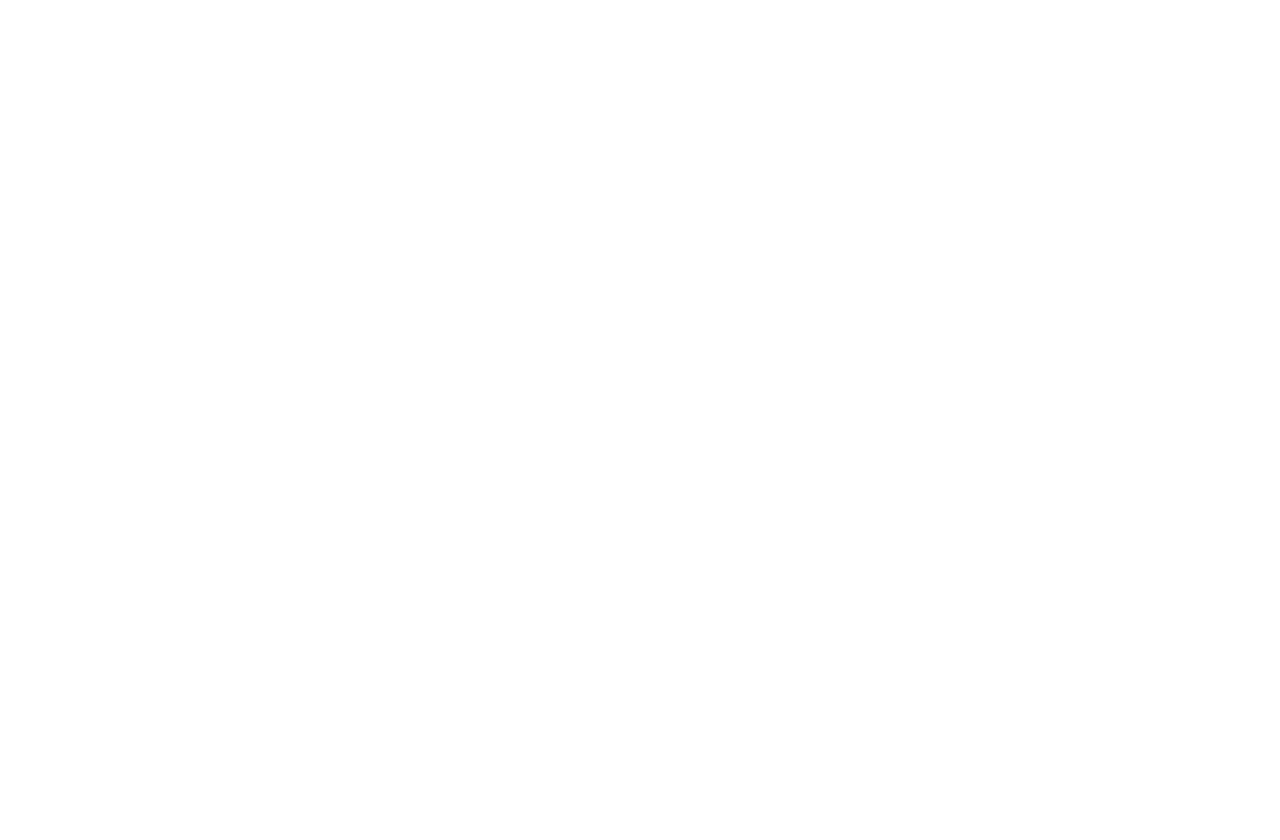
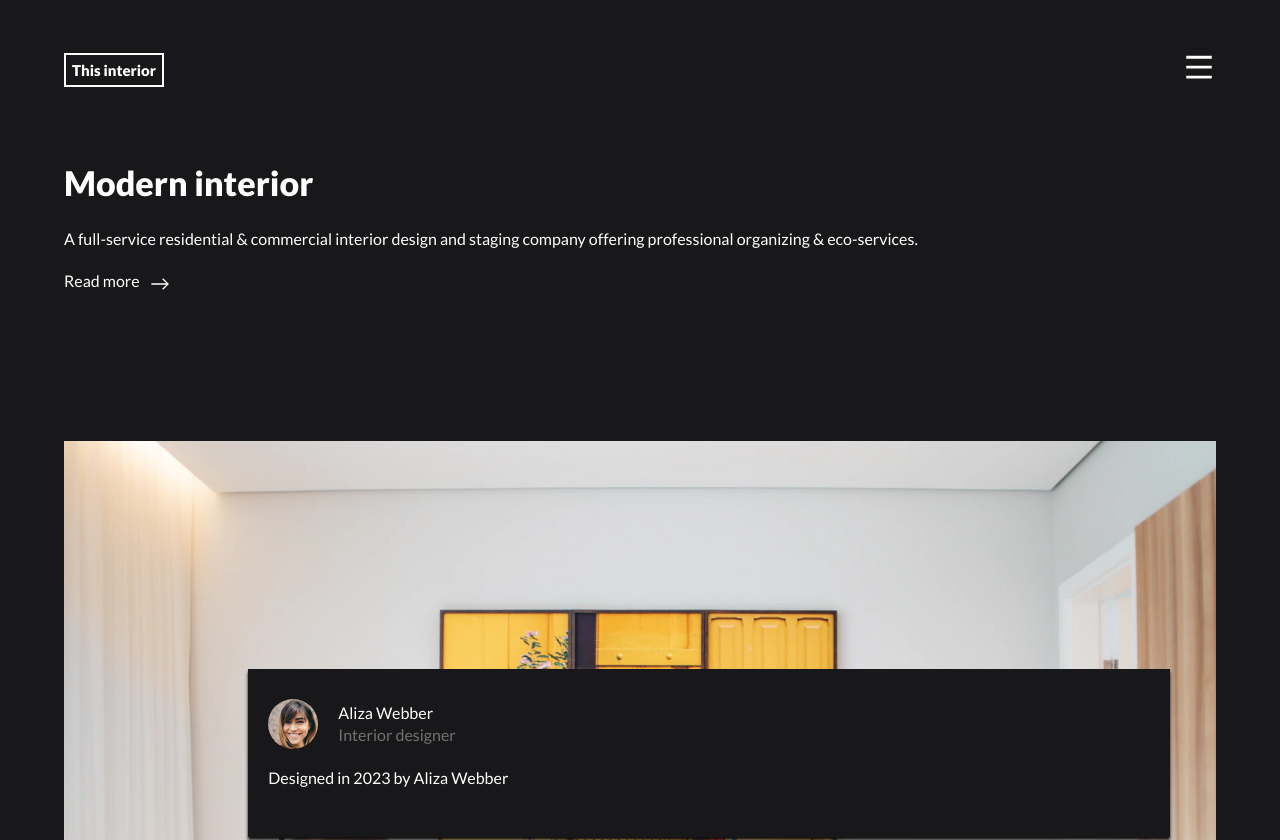
Before and after one commit to pjcode96/interior-consultant, a plain HTML site: page index.html in a window 1280 px wide. Shown: the top 840 px of the page. Before the commit the page ends 800 px from the top, so only its background shows below. Drawn offline with Linux system fonts and the light colour scheme.

Commit message:
added skeleton

```diff
--- a/index.html
+++ b/index.html
@@ -5,10 +5,62 @@
     <meta charset="UTF-8">
     <meta name="viewport" content="width=device-width, initial-scale=1.0">
     <title>Document</title>
+    <link rel="stylesheet" href="./styles/styles.css">
 </head>
 
 <body>
+    <header class="header container">
+        <h1 class="header__title">This interior</h1>
+        <a href="header__menu-icon">
+            <svg width="3.4rem" height="3.44rem" viewBox="0 0 24 24" xmlns="http://www.w3.org/2000/svg">
+                <path fill="#FFF" d="M3 4h18v2H3V4Zm0 7h18v2H3v-2Zm0 7h18v2H3v-2Z" />
+            </svg>
+        </a>
+        <nav class="header__navigation">
+            <a href="#" class="header__navigation__link">Home</a>
+            <a href="#" class="header__navigation__link">Collection</a>
+            <a href="#" class="header__navigation__link">About</a>
+            <a href="#" class="header__navigation__link">Contact</a>
+        </nav>
+    </header>
 
+    <main class="description-container container">
+        <div class="description">
+            <h2 class="description__title">Modern interior</h2>
+            <p class="description__text">
+                A full-service residential & commercial interior design and staging company offering professional
+                organizing
+                & eco-services.
+            </p>
+            <a href="#" class="description__read-more">Read more
+                <svg class="description__read-more-arrow" width="2rem" height="2rem" viewBox="0 0 15 15"
+                    xmlns="http://www.w3.org/2000/svg">
+                    <path fill="#ffffff" fill-rule="evenodd"
+                        d="M9.854 3.146L14.207 7.5l-4.353 4.354l-.708-.708L12.293 8H1V7h11.293L9.146 3.854l.708-.708Z"
+                        clip-rule="evenodd" />
+                </svg>
+            </a>
+        </div>
+        <div class="card-container">
+            <img src="./images/photo1.png" alt="Interior design">
+
+            <div class="card">
+                <div class="card__header">
+                    <img src="./images/photo2.png" alt="Aliza Webber's picture" class="card__picture">
+                    <div class="card__designer-description">
+                        <p class="designer__name">Aliza Webber</p>
+                        <p class="designer__category">Interior designer</p>
+                    </div>
+                </div>
+                <p class="card__description">
+                    Designed in 2023 by Aliza Webber
+                </p>
+            </div>
+        </div>
+    </main>
+    <footer class="footer">
+        <p class="footer__text"></p>
+    </footer>
 </body>
 
 </html>
--- a/styles/styles.css
+++ b/styles/styles.css
@@ -1,3 +1,20 @@
+@font-face {
+    font-family: 'Lato';
+    src: url('../fonts/Lato-Regular.ttf');
+}
+
+@font-face {
+    font-family: 'Lato';
+    font-weight: bold;
+    src: url('../fonts/Lato-Bold.ttf');
+}
+
+@font-face {
+    font-family: 'Lato';
+    font-weight: 900;
+    src: url('../fonts/Lato-Black.ttf');
+}
+
 html {
     font-size: 62.5%;
     box-sizing: border-box;
@@ -10,9 +27,12 @@ html {
 }
 
 body {
-    font-family: sans-serif;
+    font-family: 'Lato', sans-serif;
     font-size: 1.6rem;
-    line-height: 1.4;
+    line-height: 1.6;
+    background-color: #181719;
+    color: #FFF;
+    margin: 0;
 }
 
 h1,
@@ -23,9 +43,109 @@ h3 {
 }
 
 h1 {
-    font-size: 5rem;
+    font-size: 1.5rem;
 }
 
 h2 {
-    font-size: 3rem;
+    font-size: 3.4rem;
 }
+
+img {
+    display: block;
+    width: 100%;
+}
+
+.container {
+    max-width: 180rem;
+    margin: 5rem auto;
+    width: 90%;
+}
+
+.header {
+    display: flex;
+    justify-content: space-between;
+    align-content: center;
+}
+
+.header__title {
+    border: 2px solid #FFF;
+    padding: .3rem .6rem;
+    place-self: center;
+    margin: 0;
+}
+
+.header__menu-icon {
+    width: 3.4rem;
+    height: 3.4rem;
+}
+
+.header__navigation {
+    display: none;
+}
+
+.description-container {
+    display: grid;
+    grid-template-rows: repeat(2, 30rem);
+    align-self: start;
+}
+
+.description {
+    margin-bottom: 5rem;
+
+}
+
+.description__read-more {
+    text-decoration: none;
+    color: #FFF
+}
+
+.description__read-more {
+    display: flex;
+}
+
+.description__read-more-arrow {
+    margin-left: 1rem;
+    align-self: end;
+}
+
+.image-container {}
+
+.card-container {
+    background-image: url(../images/photo1.png);
+    background-repeat: no-repeat;
+    background-size: 100%;
+    position: relative;
+}
+
+.card {
+    position: absolute;
+    background-color: #181719;
+    padding: 3rem 2rem;
+    width: 80%;
+    margin: 0 auto;
+    left: 16%;
+    top: 76%;
+    box-shadow: 0px 3px 3px #0e0e0e;
+}
+
+.card__header {
+    display: flex;
+    align-items: center;
+    gap: 2rem
+}
+
+.card__picture {
+    width: 5rem;
+    height: 5rem;
+    border-radius: 100%;
+}
+
+.designer__name,
+.designer__category {
+    margin: 0;
+    line-height: 1.4;
+}
+
+.designer__category {
+    color: #727272;
+}
```
Also changed, not shown: fonts/Lato-Black.ttf (added), fonts/Lato-Bold.ttf (added), fonts/Lato-Regular.ttf (added), images/arrow-right.svg (added), images/menu-fill.svg (added), images/photo1.png (added), images/photo2.png (added), 1 other file.
